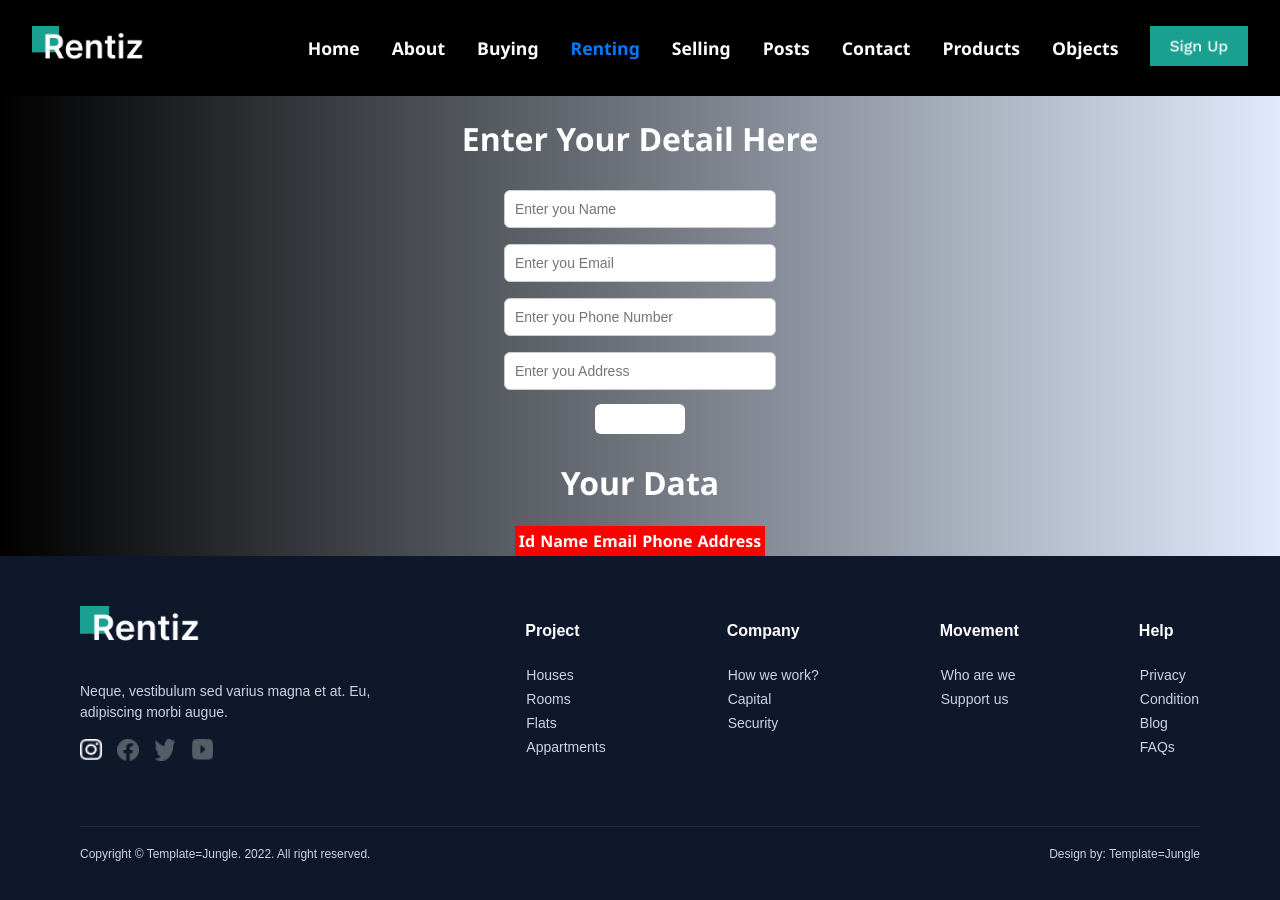
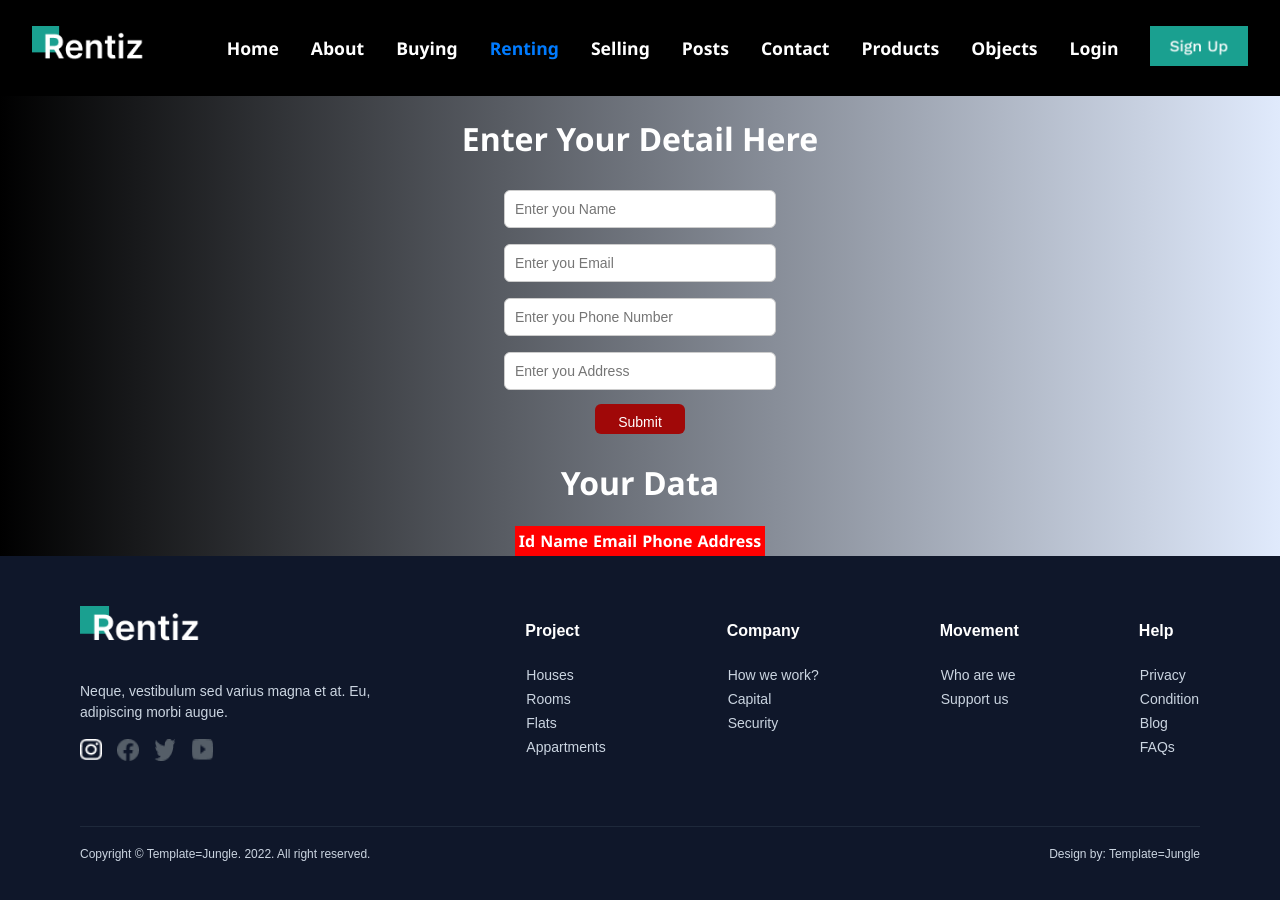
Before and after one commit to danishmustafa86/Real-Estate, a React (Vite) app in the folder my-app/: page /renting in a window 1280 px wide. Shown: the top 900 px of the page. Built offline with nearby package versions, Linux system fonts and the light colour scheme.

Commit message:
env file addition

```diff
--- a/my-app/src/components/navbar.js
+++ b/my-app/src/components/navbar.js
@@ -44,6 +44,9 @@
         <li className={location.pathname === '/objects' ? 'active' : ''}>
           <Link to="/objects"> Objects          </Link>
         </li>
+        <li className={location.pathname === '/login' ? 'active' : ''}>
+          <Link to="/login">Login          </Link>
+        </li>
         <li className={location.pathname === '/signup' ? 'active' : ''}>
           <Link to="/signup">
             <img src="./btn.png" alt="SignUp" />
--- /dev/null
+++ b/my-app/src/pages/login/Login.js
@@ -0,0 +1,7 @@
+import React from 'react'
+
+export default function Login() {
+  return (
+    <div>Login</div>
+  )
+}
--- a/my-app/src/pages/renting/renting.css
+++ b/my-app/src/pages/renting/renting.css
@@ -11,7 +11,8 @@
 }
 
 .buttonis{
-    background: white;
+    background: rgb(160, 8, 8);
+    color:white;
     width: 90px;
     height: 30px;
 }
@@ -23,5 +24,5 @@
 }
 
 .yourData{
-    text-align: center
+    text-align: center;
 }
--- a/my-app/src/routing/routing.js
+++ b/my-app/src/routing/routing.js
@@ -11,6 +11,8 @@
 import Footer from "../components/footer";
 import Objects from "../pages/objects/Objects";
 import Createpost from "../pages/createpost/Createpost"; // Adjust path as needed
+import SignUp from "../pages/signup/Signup";
+import Login from "../pages/login/Login"; // Adjust path as needed
 
 function Routing(){
     return (
@@ -26,6 +28,8 @@
                 <Route path="/posts" element={<Posts />} />
                 <Route path="/objects" element={<Objects />} />
                 <Route path="/createpost" element={<Createpost />} />
+                <Route path="/signup" element={<SignUp />} />
+                <Route path="/login" element={<Login />} />
             </Routes>
 
 
```
Also changed, not shown: my-app/src/pages/login/Login.css (added), 1 other file (tests, documents, lock files or other folders).
